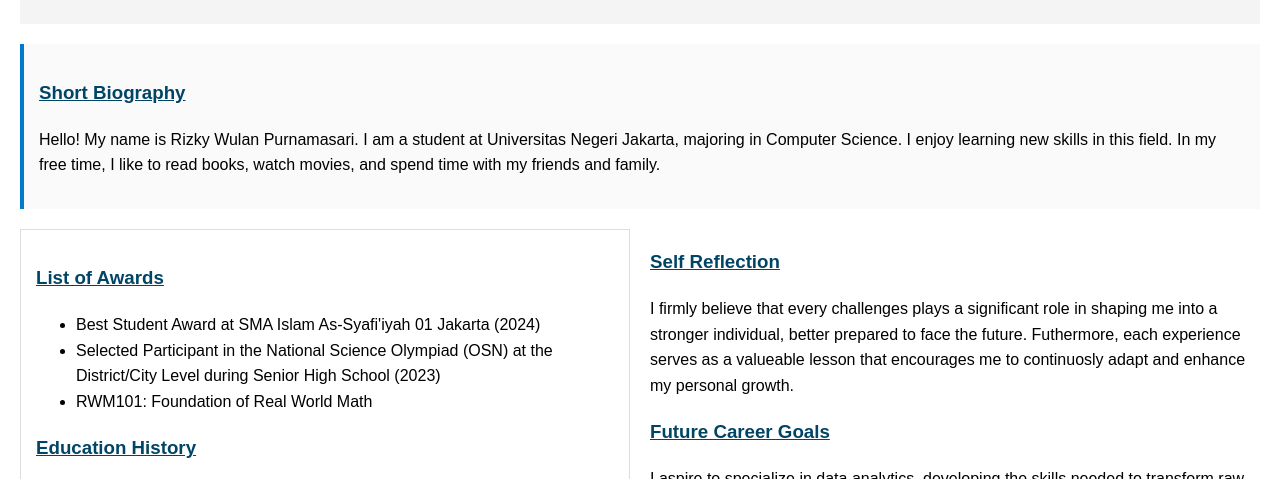
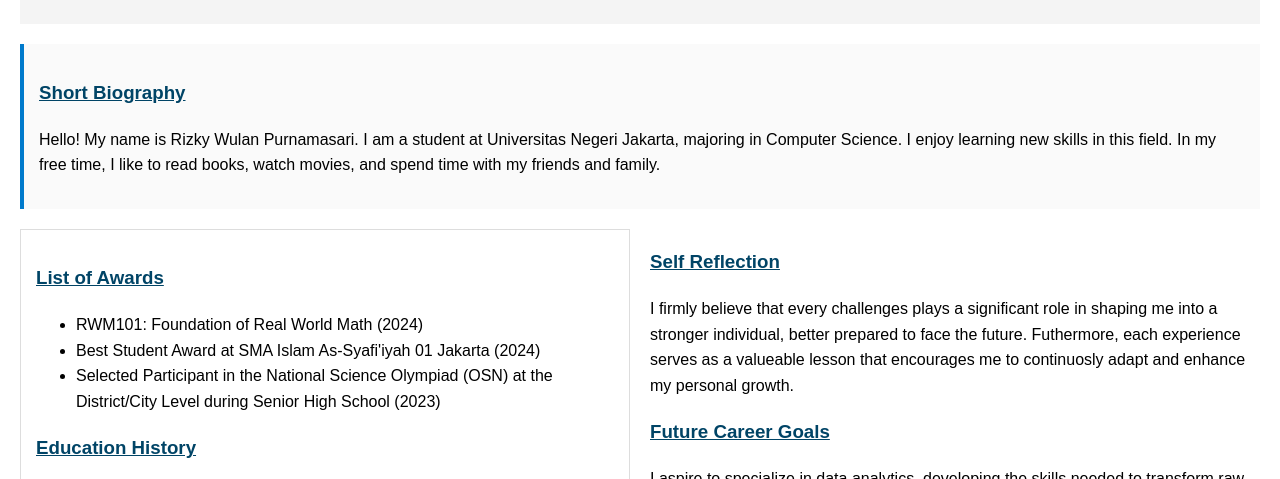
Before and after one commit to rizkywulan/rizkywulan.github.io, a plain HTML site: page portofolio.html in a window 1280 px wide. Shown: the part 399-878 px from the top of the page. Drawn offline with Linux system fonts and the light colour scheme.

Commit message:
Update portofolio.html

```diff
--- a/portofolio.html
+++ b/portofolio.html
@@ -21,10 +21,10 @@
         <section class="left">
             <h3>List of Awards</h3>
             <ul>
+                <li>RWM101: Foundation of Real World Math (2024)</li>
                 <li>Best Student Award at SMA Islam As-Syafi'iyah 01 Jakarta (2024)</li>
                 <li>Selected Participant in the National Science Olympiad (OSN)
                     at the District/City Level during Senior High School (2023)</li>
-                <li>RWM101: Foundation of Real World Math</li>
             </ul>
             <h3>Education History</h3>
             <table>
```
